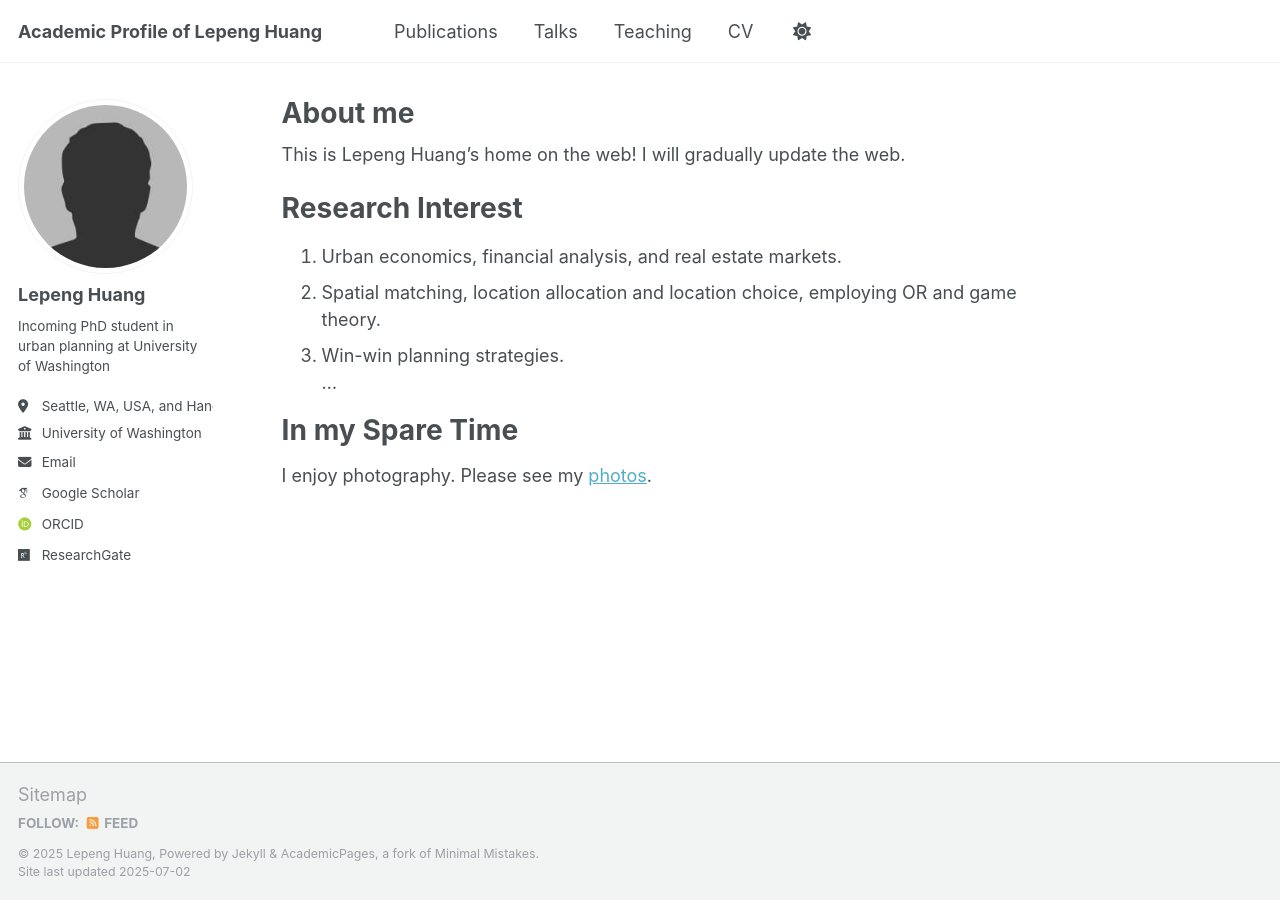
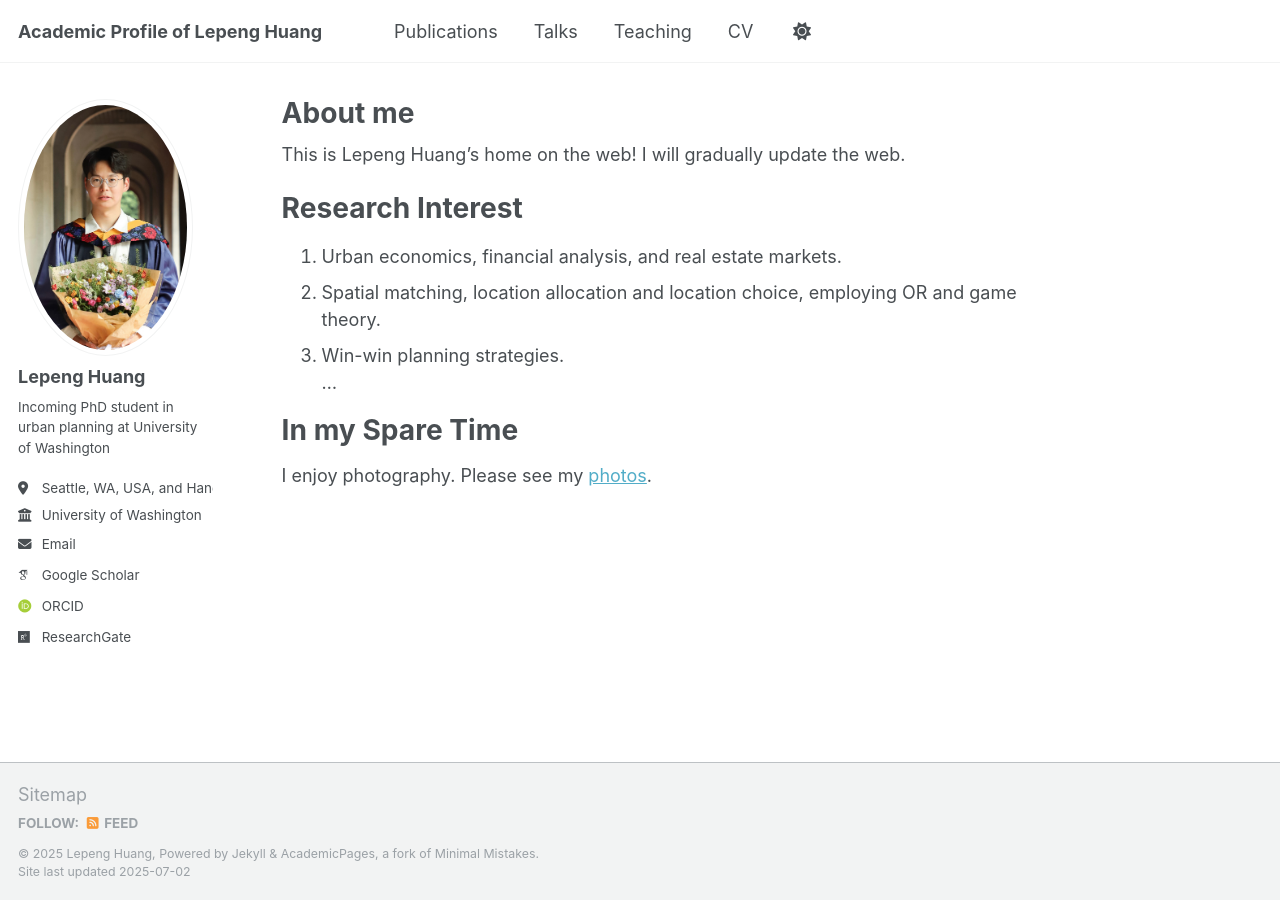
Before and after one commit to lepenghuang/lepenghuang.github.io, a Jekyll site: the page built from _pages/about.md, in a window 1280 px wide. Built offline with Jekyll 4.4.1, drawn with Linux system fonts in a browser that asks for light colours; some web fonts are replaced; a script that is not in the unit is left out.

Commit message:
Update _config.yml

```diff
--- a/_config.yml
+++ b/_config.yml
@@ -22,7 +22,7 @@ repository               : "LepengHuang.github.io"
 #               Additional customization can be done by editing /_includes/author-profile.html
 author:
   # Biographic information
-  avatar           : "bio-photo.jpg"
+  avatar           : "lepeng-photo.JPEG"
   name             : "Lepeng Huang"
   pronouns         : # example: "she/her"
   bio              : "Incoming PhD student in urban planning at University of Washington"
```
